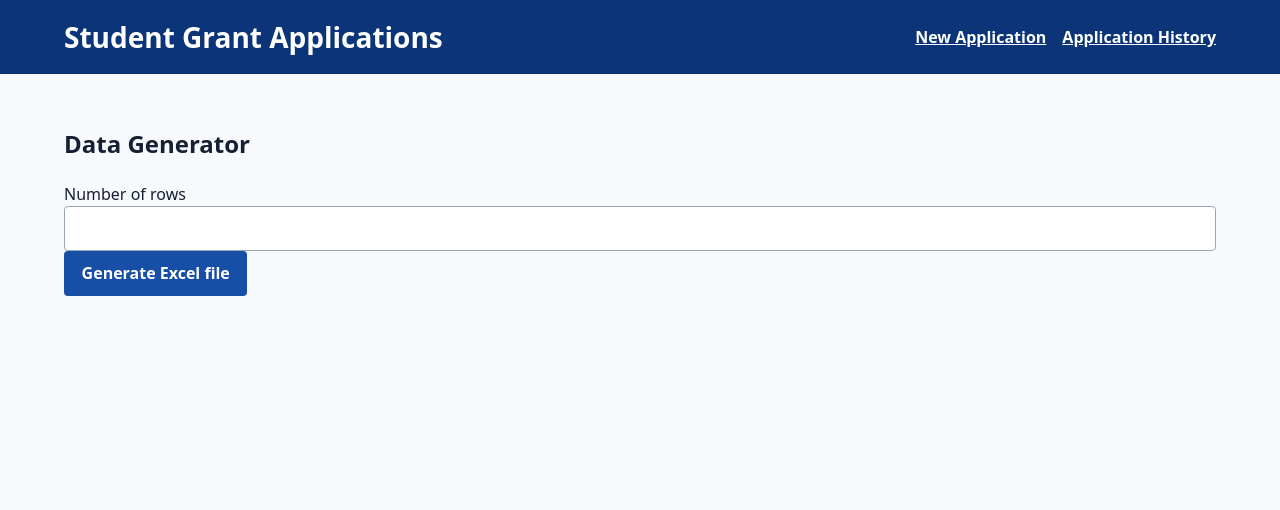
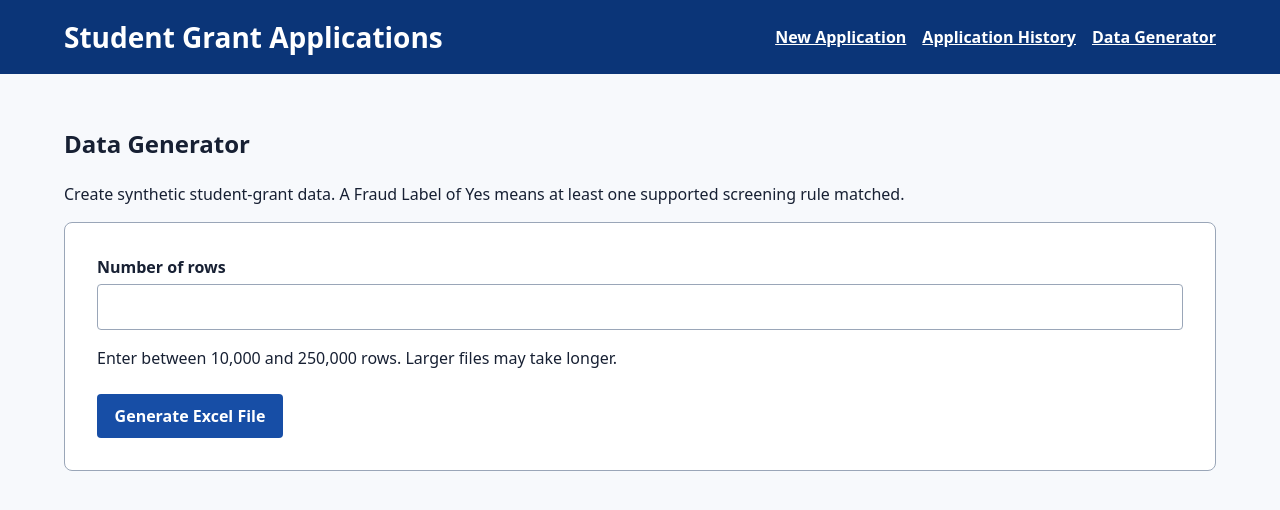
Before and after one commit to AixinZ/student-grant-application-system, a Flask app: page /data-generator in a window 1280 px wide. Shown: the top 510 px of the page. Run offline with Flask 3, Linux system fonts and the light colour scheme; some libraries are stand-ins or nearby versions.

Commit message:
feat: add data generator page

```diff
--- /dev/null
+++ b/grant_app/static/js/data-generator-form.js
@@ -0,0 +1,19 @@
+const dataGeneratorForm = document.querySelector("#data-generator-form");
+const errorSummary = document.querySelector("#error-summary");
+
+if (errorSummary) {
+  errorSummary.focus();
+}
+
+if (dataGeneratorForm) {
+  dataGeneratorForm.addEventListener("submit", () => {
+    if (!dataGeneratorForm.checkValidity()) {
+      return;
+    }
+    const button = dataGeneratorForm.querySelector('button[type="submit"]');
+    if (button) {
+      button.disabled = true;
+      button.textContent = "Generating…";
+    }
+  });
+}
--- a/grant_app/templates/base.html
+++ b/grant_app/templates/base.html
@@ -15,6 +15,7 @@
         <nav aria-label="Primary navigation">
           <a href="{{ url_for('web.application_new') }}">New Application</a>
           <a href="{{ url_for('web.application_history') }}">Application History</a>
+          <a href="{{ url_for('web.data_generator') }}">Data Generator</a>
         </nav>
       </div>
     </header>
--- a/grant_app/templates/data_generator/new.html
+++ b/grant_app/templates/data_generator/new.html
@@ -1,16 +1,28 @@
 {% extends "base.html" %}
 
-{% block title %}Data Generator{% endblock %}
+{% block title %}Data Generator · Student Grant Applications{% endblock %}
 
 {% block content %}
   <h2>Data Generator</h2>
-  <form method="post">
+  <p>Create synthetic student-grant data. A Fraud Label of Yes means at least one supported screening rule matched.</p>
+
+  {% if form.errors %}
+    <section id="error-summary" class="error-summary" role="alert" aria-labelledby="error-summary-title" tabindex="-1">
+      <h3 id="error-summary-title">Please correct the following errors</h3>
+      <ul>{% for error in form.row_count.errors %}<li><a href="#{{ form.row_count.id }}">{{ form.row_count.label.text }}: {{ error }}</a></li>{% endfor %}</ul>
+    </section>
+  {% endif %}
+
+  <form id="data-generator-form" class="application-form" method="post" novalidate>
     {{ form.hidden_tag() }}
-    {{ form.row_count.label }}
-    {{ form.row_count() }}
-    {% for error in form.row_count.errors %}
-      <p>{{ error }}</p>
-    {% endfor %}
-    <button type="submit">Generate Excel file</button>
+    <div class="form-field">
+      {{ form.row_count.label }}
+      {{ form.row_count(required=true, min="10000", max="250000", step="1", inputmode="numeric", aria_invalid="true" if form.row_count.errors else "false", aria_describedby="row-count-help " ~ form.row_count.id ~ "-error" if form.row_count.errors else "row-count-help") }}
+      <p id="row-count-help">Enter between 10,000 and 250,000 rows. Larger files may take longer.</p>
+      {% if form.row_count.errors %}<div id="{{ form.row_count.id }}-error" class="field-error">{% for error in form.row_count.errors %}<p>{{ error }}</p>{% endfor %}</div>{% endif %}
+    </div>
+    <div class="form-actions"><button type="submit">Generate Excel File</button></div>
   </form>
 {% endblock %}
+
+{% block scripts %}<script src="{{ url_for('static', filename='js/data-generator-form.js') }}" defer></script>{% endblock %}
```
Also changed, not shown: tests/test_security_accessibility.py (+23 -0 lines).
